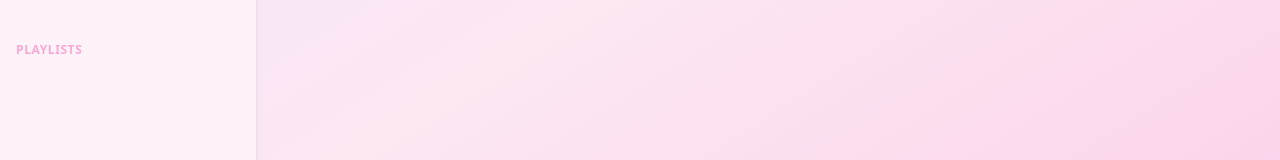
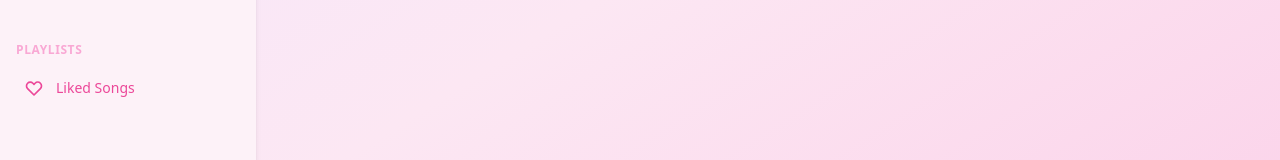
Before and after one commit to Chulinuwu/Fung, a SvelteKit app: page / in a window 1280 px wide. Shown: the part 498-658 px from the top of the page. Built offline with nearby package versions, Linux system fonts and the light colour scheme; sample sign-in values are in the browser's storage.

Commit message:
Fung ver.1.0.2

```diff
--- a/package.json
+++ b/package.json
@@ -20,6 +20,7 @@
 		"@types/js-cookie": "^3.0.6",
 		"@types/node-fetch": "^2.6.12",
 		"autoprefixer": "^10.4.20",
+		"electron": "^34.2.0",
 		"eslint": "^9.7.0",
 		"eslint-config-prettier": "^9.1.0",
 		"eslint-plugin-svelte": "^2.36.0",
--- a/src/routes/+page.svelte
+++ b/src/routes/+page.svelte
@@ -146,6 +146,25 @@
       }
   };
 
+
+  async function fetchLikedSongs(accessToken: string) {
+    try {
+        const response = await fetch('https://api.spotify.com/v1/me/tracks', {
+            headers: {
+                Authorization: `Bearer ${accessToken}`,
+            },
+        });
+        if (response.ok) {
+            const data = await response.json();
+            tracks = data.items.map((item: any) => item.track);
+            console.log('🎵 Liked Songs loaded:', tracks);
+        } else {
+            console.error('❌ Error fetching liked songs:', await response.json());
+        }
+    } catch (error) {
+        console.error('❌ Network error:', error);
+    }
+}
   // ฟังก์ชันสำหรับเล่นเพลง
   const playTrack = async (trackUri: string) => {
       if (player && deviceId) {
@@ -276,7 +295,7 @@
               const clientId = import.meta.env.VITE_SPOTIFY_CLIENT_ID;
               const redirectUri = import.meta.env.VITE_SPOTIFY_REDIRECT_URI;
               const scope =
-					'streaming user-read-private user-read-email user-modify-playback-state user-read-playback-state playlist-read-private user-top-read user-read-recently-played';
+              'streaming user-read-private user-read-email user-modify-playback-state user-read-playback-state playlist-read-private user-top-read user-read-recently-played user-library-read';
               window.location.href = `https://accounts.spotify.com/authorize?client_id=${clientId}&response_type=token&redirect_uri=${encodeURIComponent(
                   redirectUri
               )}&scope=${encodeURIComponent(scope)}`;
@@ -311,6 +330,7 @@
       return `${minutes}:${seconds < 10 ? '0' : ''}${seconds}`;
   };
 </script>
+
 
 <div class="min-h-screen max-w-screen bg-gradient-to-br from-purple-100 via-pink-100 to-pink-200 font-sans">
   <!-- Sidebar -->
@@ -408,6 +428,20 @@
           <div class="mt-8">
               <h3 class="uppercase text-xs font-bold text-pink-300 tracking-wider mb-3">PLAYLISTS</h3>
               <ul class="space-y-2 overflow-y-auto max-h-32">
+                <li>
+                  <button
+                      class="flex items-center w-full p-2 rounded-lg text-pink-500 hover:bg-pink-100 text-sm truncate"
+                      on:click={async () => {
+                          const likedSongs = await fetchLikedSongs(accessToken);
+                          tracks = likedSongs.map(item => item.track);
+                      }}
+                  >
+                      <svg xmlns="http://www.w3.org/2000/svg" class="h-5 w-5 mr-3" fill="none" viewBox="0 0 24 24" stroke="currentColor">
+                          <path stroke-linecap="round" stroke-linejoin="round" stroke-width="2" d="M4.318 6.318a4.5 4.5 0 000 6.364L12 20.364l7.682-7.682a4.5 4.5 0 00-6.364-6.364L12 7.636l-1.318-1.318a4.5 4.5 0 00-6.364 0z" />
+                      </svg>
+                      Liked Songs
+                  </button>
+              </li>
                   {#each playlists as playlist}
                       <li>
                           <button
@@ -430,6 +464,7 @@
               </button>
           </div>
       </div>
+
 
 		<!-- Main Content -->
 		<div class="ml-64 flex-grow p-6 max-w-screen">
```
Also changed, not shown: 1 other file (tests, documents, lock files or other folders). Lines whose indentation alone changed are shown as unchanged.
